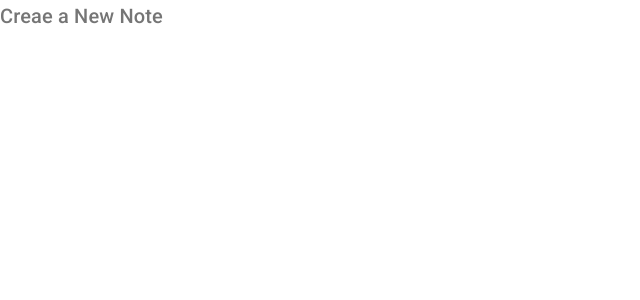
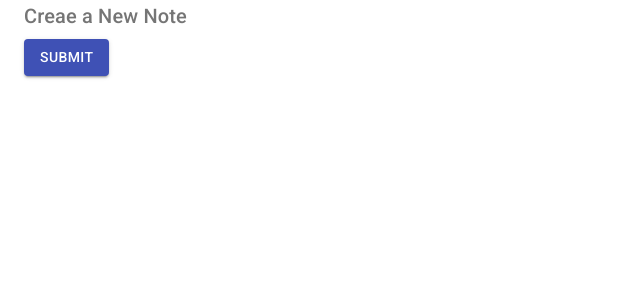
Before and after one commit to 5amuel/web_notes, a React (Create React App) app: page /create in a window 1280 px wide. Shown: the top 300 px of the page, without its empty margins (0-640 px from the left). Built offline with nearby package versions, Linux system fonts and the light colour scheme.

Commit message:
Implementing buttons

```diff
--- a/src/pages/Create.js
+++ b/src/pages/Create.js
@@ -1,9 +1,12 @@
 import React from 'react'
 import { Typography } from '@material-ui/core'
+import { Button } from '@material-ui/core'
+import { ButtonGroup } from '@material-ui/core'
+import { Container } from '@material-ui/core'
 
 export default function Create() {
   return (
-    <div>
+    <Container>
       <Typography
         variant="h6"
         component="h2"
@@ -12,6 +15,20 @@
       >
         Creae a New Note
       </Typography>
-    </div>
+      <Button
+        type="submit"
+        color="primary"
+        variant="contained"
+        onClick={() => console.log('clicked')}
+
+      >Submit</Button>
+      {/* <Button type="submit" color="secondary" variant="contained">Submit</Button>
+
+      <ButtonGroup color="secondary" variant="outlined">
+        <Button>One</Button>
+        <Button>Two</Button>
+        <Button>Three</Button>
+      </ButtonGroup> */}
+    </Container>
   )
 }
```
